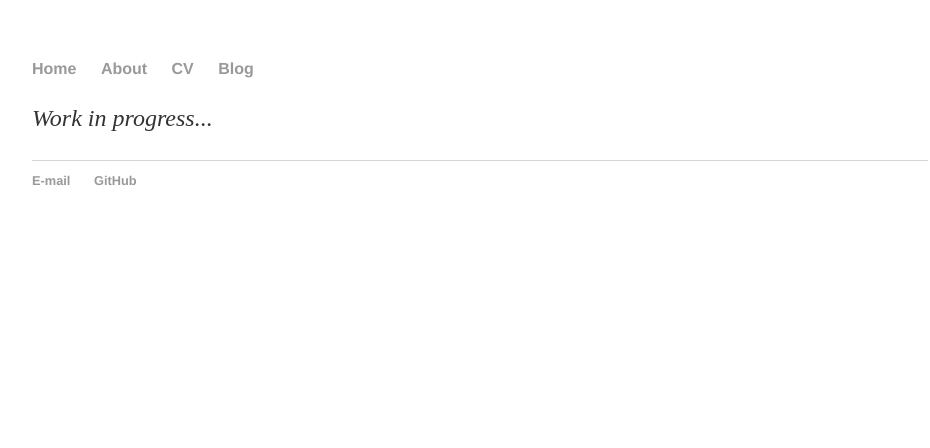
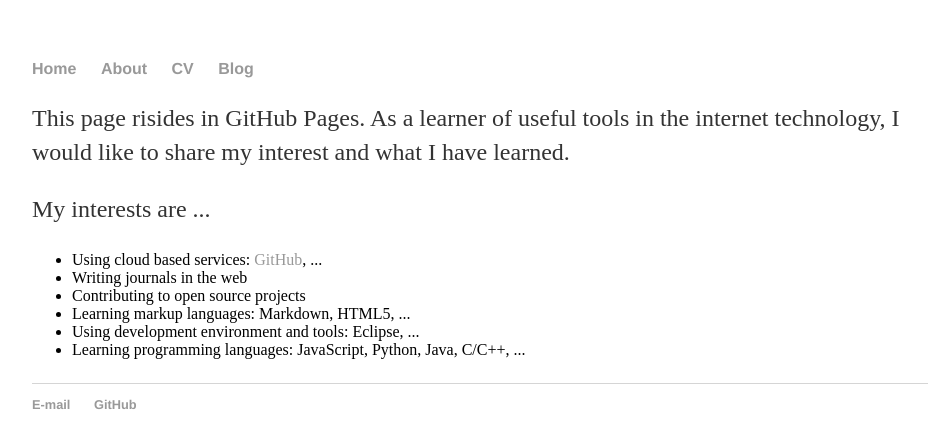
Before and after one commit to justinjslr/justinjslr.github.io, a Jekyll site: the page built from about/index.html, in a window 1280 px wide. Shown: the top 448 px of the page, without its empty margins (160-1090 px from the left). Built offline with Jekyll 4.4.1, drawn with Linux system fonts in a browser that asks for light colours.

Commit message:
update front/about pages

```diff
--- a/about/index.html
+++ b/about/index.html
@@ -1,8 +1,18 @@
 ---
 layout: default
 title: About This Site
-description: Personal web site for justinjslr in the GitHub Pages
+description: Justin's personal web site in the GitHub Pages
 ---
 <div class="about">
-  <p><em>Work in progress...</em></p>
+  <p>This page risides in GitHub Pages. As a learner of useful tools in the internet technology, I would like to share my interest and what I have learned.</p>
+  <p>My interests are ...
+    <ul>
+      <li>Using cloud based services: <a href="https://github.com">GitHub</a>, ...</li>
+      <li>Writing journals in the web</li>
+      <li>Contributing to open source projects</li>
+      <li>Learning markup languages: Markdown, HTML5, ...</li>
+      <li>Using development environment and tools: Eclipse, ...</li>
+      <li>Learning programming languages: JavaScript, Python, Java, C/C++, ...</li>
+    </ul>
+  </p>
 </div>
--- a/cv/index.html
+++ b/cv/index.html
@@ -3,5 +3,5 @@ layout: default
 title: CV
 ---
 <div class="cv">
-<p><em>Work in progress...</em></p>
+  <p><em>Work in progress...</em></p>
 </div>
```
Also changed, not shown: index.html (+7 -3 lines), README.md.
